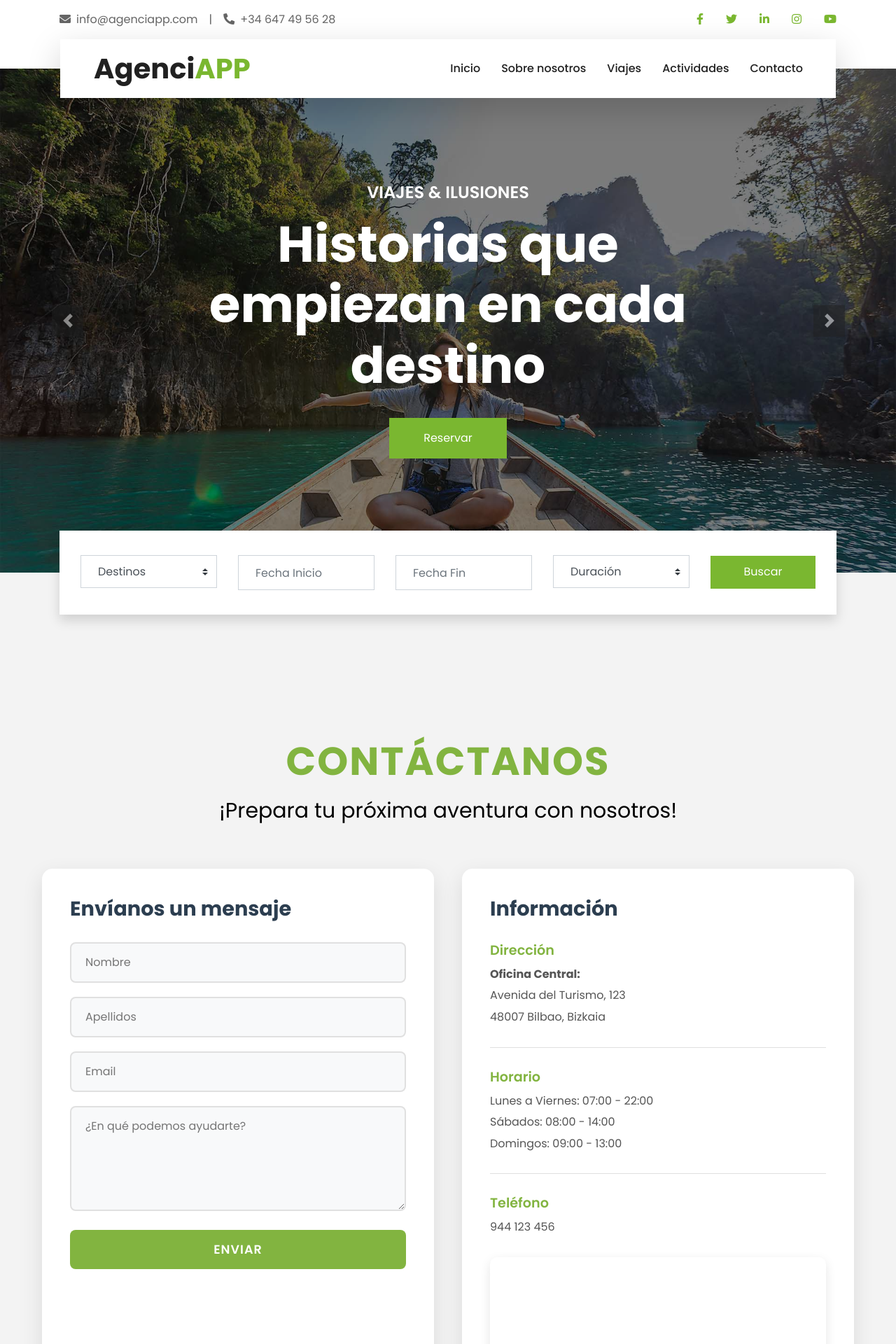
After one commit to MikelHuete/ProyectoWeb, a Django app: page /AgenciaAPP/contacto/ in a window 1280 px wide. The commit adds this page. Shown: the top 1920 px of the page at 70% size. Run offline with Django 5.2, Linux system fonts and the light colour scheme; a map, chart or similar area stays blank; some libraries are stand-ins or nearby versions; grey boxes are pictures that could not be loaded.

Commit message:
contacto

```diff
--- /dev/null
+++ b/AgenciaViajes/AgenciaAPP/static/css/contacto.css
@@ -0,0 +1,149 @@
+@import url('https://fonts.googleapis.com/css2?family=Poppins:wght@400;500;600;700&display=swap');
+
+/* contacto.css */
+
+#divContacto {
+    width: 100%;
+    padding: 80px 0 60px;
+}
+
+#titulo {
+    text-align: center;
+    margin-bottom: 60px;
+    padding: 0 20px;
+}
+
+#titulo h1 {
+    font-size: 56px;
+    font-weight: 700;
+    color: #82b440;
+    margin-bottom: 15px;
+    letter-spacing: 2px;
+}
+
+#titulo p {
+    font-size: 30px;
+    color: black;
+    font-weight: 400;
+}
+
+#Contacto {
+    max-width: 1200px;
+    margin: 0 auto;
+    display: grid;
+    grid-template-columns: 1fr 1fr;
+    gap: 40px;
+    padding: 0 20px;
+}
+
+.columnaIzq,
+.columnaDcha {
+    background: white;
+    border-radius: 15px;
+    padding: 40px;
+    box-shadow: 0 10px 30px rgba(0, 0, 0, 0.1);
+}
+
+.columnaIzq h2,
+.columnaDcha h2 {
+    font-size: 1.8rem;
+    color: #2c3e50;
+    margin-bottom: 30px;
+    font-weight: 600;
+}
+
+/* Formulario */
+.itemFormulario {
+    margin-bottom: 20px;
+}
+
+.itemFormulario input,
+.itemFormulario textarea {
+    width: 100%;
+    padding: 15px 20px;
+    border: 2px solid #e0e0e0;
+    border-radius: 8px;
+    font-size: 1rem;
+    font-family: 'Poppins';
+    transition: all 0.3s ease;
+    background: #f8f9fa;
+}
+
+.itemFormulario input:focus,
+.itemFormulario textarea:focus {
+    outline: none;
+    border-color: #82b440;
+    background: white;
+    box-shadow: 0 0 0 3px rgba(130, 180, 64, 0.1);
+}
+
+.itemFormulario textarea {
+    min-height: 150px;
+    resize: vertical;
+}
+
+.btn-enviar {
+    width: 100%;
+    padding: 15px 30px;
+    background: #82b440;
+    color: white;
+    border: none;
+    border-radius: 8px;
+    font-size: 1.1rem;
+    font-weight: 600;
+    cursor: pointer;
+    transition: all 0.3s ease;
+    text-transform: uppercase;
+    letter-spacing: 1px;
+}
+
+.btn-enviar:hover {
+    background: #6fa030;
+    transform: translateY(-2px);
+    box-shadow: 0 5px 15px rgba(130, 180, 64, 0.3);
+}
+
+/* Columna derecha */
+.tituloInfo {
+    margin-bottom: 30px;
+}
+
+.info-item {
+    margin-bottom: 30px;
+    padding-bottom: 25px;
+    border-bottom: 1px solid #e0e0e0;
+}
+
+.info-item:last-child {
+    border-bottom: none;
+    margin-bottom: 0;
+    padding-bottom: 0;
+}
+
+.info-item h3 {
+    font-size: 1.2rem;
+    color: #82b440;
+    margin-bottom: 10px;
+    font-weight: 600;
+}
+
+.info-item p {
+    color: #555;
+    font-size: 1rem;
+    line-height: 1.6;
+    margin: 5px 0;
+}
+
+/* Mapa */
+.map-box {
+    width: 100%;
+    height: 300px;
+    border-radius: 10px;
+    box-shadow: 0 5px 15px rgba(0, 0, 0, 0.1);
+    margin-top: 30px;
+}
+
+.map-box iframe {
+    width: 100%;
+    height: 100%;
+}
--- /dev/null
+++ b/AgenciaViajes/AgenciaAPP/templates/contacto.html
@@ -0,0 +1,76 @@
+{% extends 'index.html' %}
+
+{% load static %}
+
+{% block extra_css %}
+<link rel="stylesheet" href="{% static 'css/contacto.css' %}">
+{% endblock %}
+
+{% block content %}
+
+<div id="divContacto">
+    <div id="titulo">
+        <h1>CONTÁCTANOS</h1>
+        <p>¡Prepara tu próxima aventura con nosotros!</p>
+    </div>
+
+    <div id="Contacto">
+        <div class="columnaIzq">
+            <h2>Envíanos un mensaje</h2>
+            <form>
+                <div class="itemFormulario">
+                    <input type="text"  placeholder="Nombre" required>
+                </div>
+
+                <div class="itemFormulario">
+                    <input type="text"  placeholder="Apellidos" required>
+                </div>
+
+                <div class="itemFormulario">
+                    <input type="email"  placeholder="Email" required>
+                </div>
+
+                <div class="itemFormulario">
+                    <textarea  placeholder="¿En qué podemos ayudarte?" required></textarea>
+                </div>
+
+                <button type="submit" class="btn-enviar">Enviar</button>
+            </form>
+        </div>
+
+        <div class="columnaDcha">
+            <div class="tituloInfo">
+                <h2>Información</h2>
+                <div class="info-item">
+                    <h3>Dirección</h3>
+                    <p><strong>Oficina Central:</strong></p>
+                    <p>Avenida del Turismo, 123</p>
+                    <p>48007 Bilbao, Bizkaia</p>
+                </div>
+
+                <div class="info-item">
+                    <h3>Horario</h3>
+                    <p>Lunes a Viernes: 07:00 - 22:00</p>
+                    <p>Sábados: 08:00 - 14:00</p>
+                    <p>Domingos: 09:00 - 13:00</p>
+                </div>
+
+                <div class="info-item">
+                    <h3>Teléfono</h3>
+                    <p>944 123 456</p>
+                </div>
+            </div>
+
+            <div class="map-box"> <!-- ChatGPT -->
+                <iframe
+                    src="https://www.google.com/maps/embed?pb=!1m18!1m12!1m3!1d1911.8213463901168!2d-2.9412823724954205!3d43.271237889188086!2m3!1f0!2f0!3f0!3m2!1i1024!2i768!4f13.1!3m3!1m2!1s0xd4e50207f52c445%3A0x6ea1bd3e8bae3141!2sUniversidad%20de%20Deusto!5e1!3m2!1ses!2ses!4v1760374538476!5m2!1ses!2ses"
+
+                    style="border:0;"
+                    allowfullscreen=""
+                    loading="lazy">
+                </iframe>
+            </div>
+        </div>
+    </div>
+</div>
+{% endblock %}
--- a/AgenciaViajes/AgenciaAPP/templates/index.html
+++ b/AgenciaViajes/AgenciaAPP/templates/index.html
@@ -25,6 +25,8 @@
 
     <!-- Customized Bootstrap Stylesheet -->
     <link href="{% static 'css/style.css' %}" rel="stylesheet">
+    {% block extra_css %}{% endblock %}
+
 </head>
 
 <body>
@@ -80,7 +82,7 @@
                         <a href="about.html" class="nav-item nav-link">Sobre nosotros</a>
                         <a href="{% url 'Viajes' %}" class="nav-item nav-link">Viajes</a>
                         <a href="{% url 'Actividades' %}" class="nav-item nav-link">Actividades</a>
-                        <a href="contact.html" class="nav-item nav-link">Contacto</a>
+                        <a href="{% url 'Contacto' %}#divContacto" class="nav-item nav-link">Contacto</a>
                     </div>
                 </div>
             </nav>
--- a/AgenciaViajes/AgenciaAPP/urls.py
+++ b/AgenciaViajes/AgenciaAPP/urls.py
@@ -7,6 +7,8 @@ urlpatterns = [
    path('viajes/', views.viajes, name='Viajes'),
    path('actividades/', views.actividades, name='Actividades'),
    path('usuarios/', views.usuarios, name='Usuarios'),
+   path('contacto/', views.contacto, name='Contacto'),
+
 
    # Listas y detalles
    path('viajes/lista/', views.lista_viajes, name='lista_viajes'),
--- a/AgenciaViajes/AgenciaAPP/views.py
+++ b/AgenciaViajes/AgenciaAPP/views.py
@@ -15,6 +15,9 @@ def actividades(request):
 
 def usuarios(request):
    return render(request, 'usuarios/Usuarios.html')
+
+def contacto(request):
+    return render(request, 'contacto.html')
 
 def lista_viajes(request):
    viajes = Viaje.objects.all()
```
